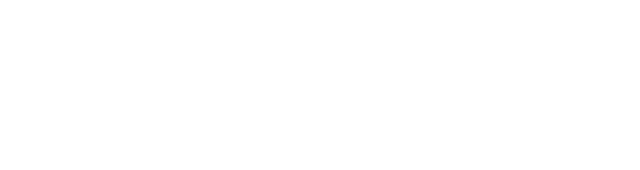
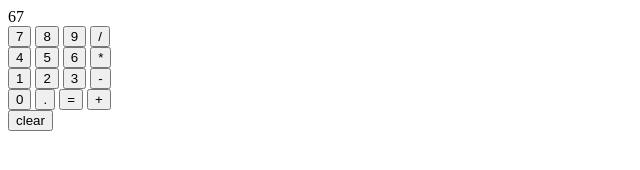
Before and after one commit to LuizHen527/calculator-js, a plain HTML site: page index.html in a window 1280 px wide. Shown: the whole page, without its empty margins (0-640 px from the left). Drawn offline with Linux system fonts and the light colour scheme.

Commit message:
Add buttons to html

```diff
--- a/index.html
+++ b/index.html
@@ -6,6 +6,41 @@
     <title>Calculator</title>
 </head>
 <body>
+    <div>
+        <span>67</span>
+
+    </div>
+
+    <div>
+        <button><span>7</span></button>
+        <button><span>8</span></button>
+        <button><span>9</span></button>
+        <button><span>/</span></button>
+    </div>
+
+    <div>
+        <button><span>4</span></button>
+        <button><span>5</span></button>
+        <button><span>6</span></button>
+        <button><span>*</span></button>
+    </div>
+
+    <div>
+        <button><span>1</span></button>
+        <button><span>2</span></button>
+        <button><span>3</span></button>
+        <button><span>-</span></button>
+    </div>
+
+    <div>
+        <button><span>0</span></button>
+        <button><span>.</span></button>
+        <button><span>=</span></button>
+        <button><span>+</span></button>
+    </div>
+
+    <button>clear</button>
+
     <script src="./script.js"></script>
 </body>
 </html>
```
